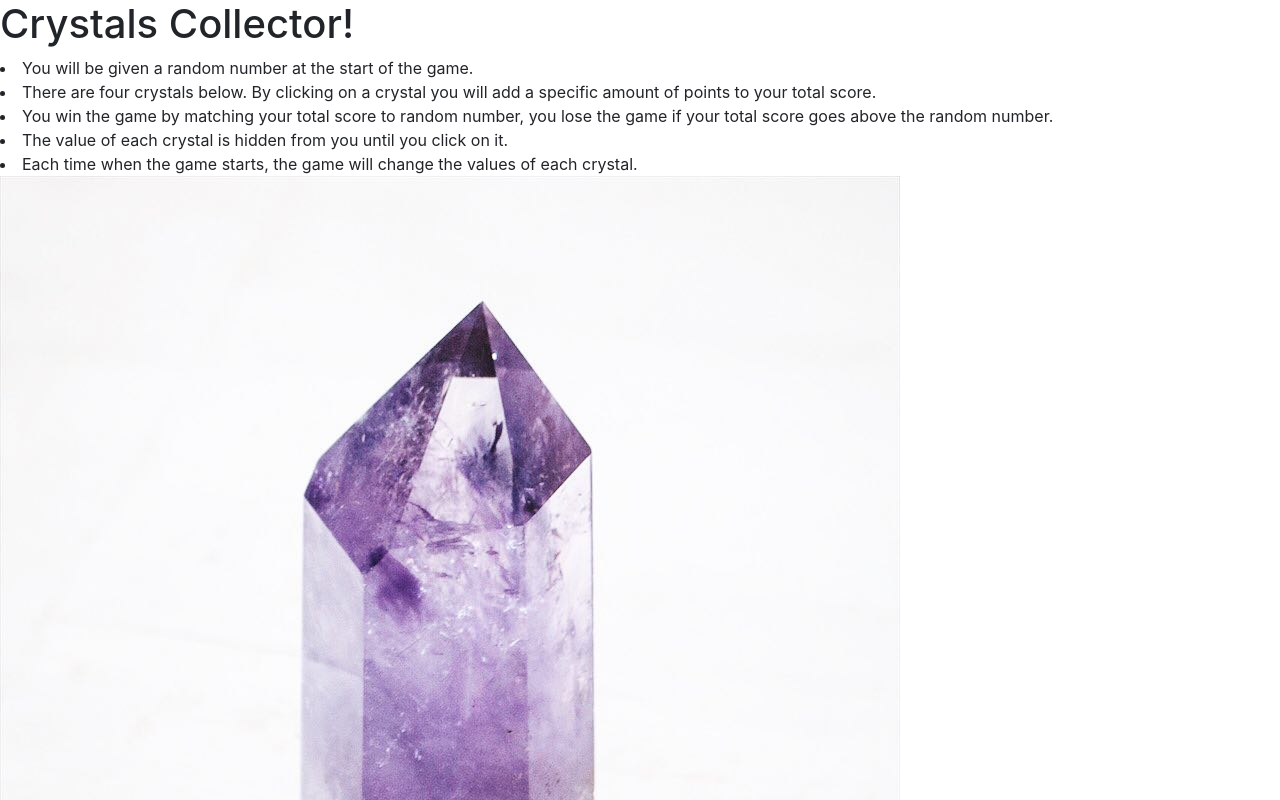
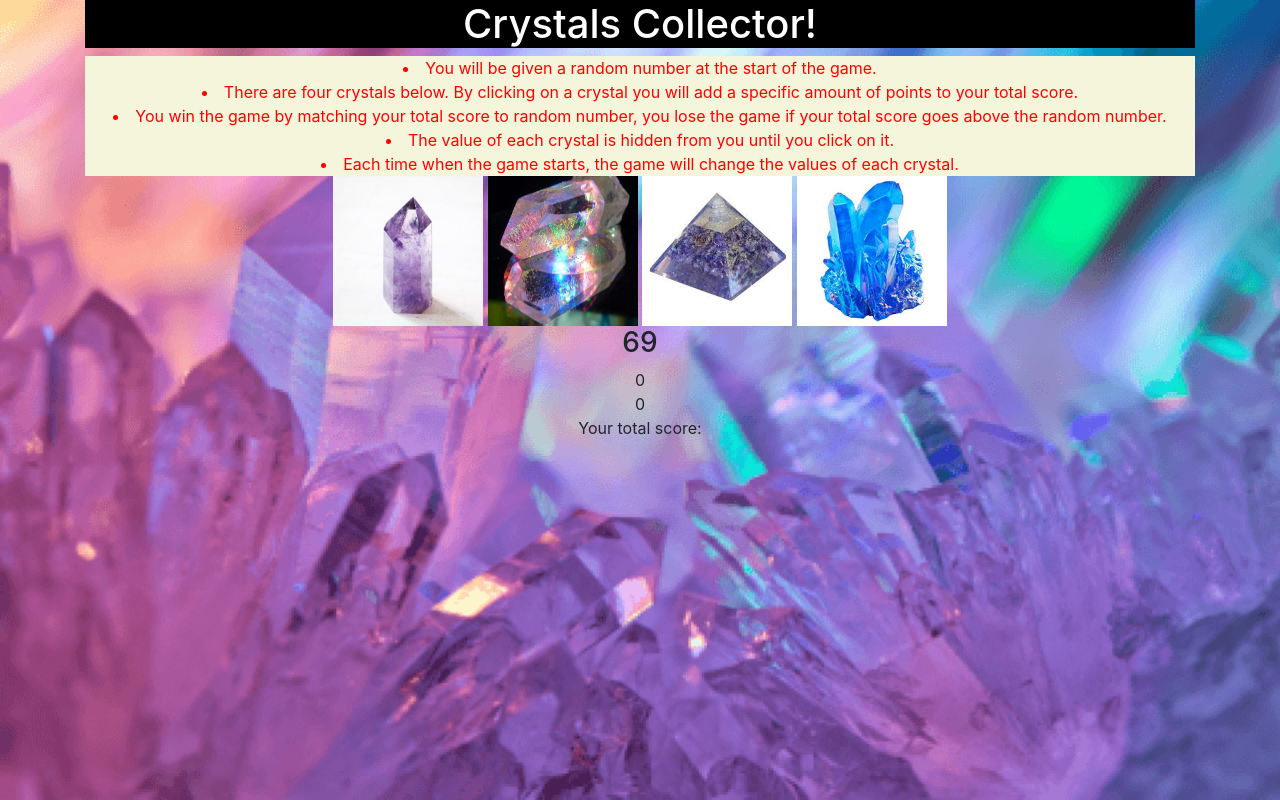
Before and after one commit to CLDavis15/unit-4-game, a plain HTML site: page index.html in a window 1280 px wide. Shown: the top 800 px of the page. Drawn offline with nearby package versions, Linux system fonts and the light colour scheme.

Commit message:
adding css to the game.

```diff
--- a/assets/css/style.css
+++ b/assets/css/style.css
@@ -0,0 +1,31 @@
+body{
+    background-image: url("assets/images/crystal-background.png");
+
+    background-attachment: fixed;
+
+    background-repeat: no-repeat;
+
+    background-size: cover;
+
+    text-align: center;
+
+}
+
+#game-header {
+    color: white;
+
+    background-color: black;
+}
+
+
+
+#game-directions{
+    background-color: beige;
+    color: red;
+}
+
+.image {
+    width: 150px;
+    height: 150px;
+
+}
--- a/assets/javascript/game.js
+++ b/assets/javascript/game.js
@@ -2,7 +2,7 @@ $(document).ready(function(){
 
 
     var targetNumber = Math.floor((Math.random() * 120) + 19);
-    console.log(targetNumber);
+
 
     // the target number needed to win the game.
 
@@ -17,10 +17,11 @@ $(document).ready(function(){
 
 
     var crystalValues = {};
-    crystalValues[1] = Math.floor(Math.random() * 12) + 1);
-    crystalValues[2] = Math.floor(Math.random() * 12) + 1);
-    crystalValues[3] = Math.floor(Math.random() * 12) + 1);
-    crystalValues[4] = Math.floor(Math.random() * 12) + 1);
+
+        crystalValues[1] = Math.floor((Math.random() * 12) + 1);
+        crystalValues[2] = Math.floor((Math.random() * 12) + 1);
+        crystalValues[3] = Math.floor((Math.random() * 12) + 1);
+        crystalValues[4] = Math.floor((Math.random() * 12) + 1);
 
     function reset() {
         targetNumber = Math.floor((Math.random() * 120) + 19);
@@ -28,10 +29,10 @@ $(document).ready(function(){
         $("#number-needed").text(targetNumber);
 
         var crystalValues = {};
-        crystalValues[1] = Math.floor(Math.random() * 12) + 1);
-        crystalValues[2] = Math.floor(Math.random() * 12) + 1);
-        crystalValues[3] = Math.floor(Math.random() * 12) + 1);
-        crystalValues[4] = Math.floor(Math.random() * 12) + 1);
+        crystalValues[1] = Math.floor((Math.random() * 12) + 1);
+        crystalValues[2] = Math.floor((Math.random() * 12) + 1);
+        crystalValues[3] = Math.floor((Math.random() * 12) + 1);
+        crystalValues[4] = Math.floor((Math.random() * 12) + 1);
 
         userTotal = 0;
 
@@ -53,7 +54,7 @@ $(document).ready(function(){
     }
 
 
-    function getCrystalTotal() {
+    function getCrystalTotal(crystalKey) {
         return function(){
             userTotal = userTotal + crystalValues[crystalKey];
             console.log("New userTotal" + userTotal);
--- a/index.html
+++ b/index.html
@@ -5,12 +5,29 @@
     <meta name="viewport" content="width=device-width, initial-scale=1.0">
     <meta http-equiv="X-UA-Compatible" content="ie=edge">
     <title>Crystal Collector</title>
-<!-- Jquery link -->
+
+    <link rel="stylesheet" type="text/css" href="assets/css/style.css"></script>
+
+    <!-- Jquery link -->
     <script src="https://cdnjs.cloudflare.com/ajax/libs/jquery/3.2.1/jquery.min.js"></script>
 
     <!-- Bootstrap link -->
     <link rel="stylesheet" href="https://maxcdn.bootstrapcdn.com/bootstrap/4.0.0/css/bootstrap.min.css">
 
+    <style>
+    body{
+        background-image: url("assets/images/crystal-background.png");
+
+        background-attachment: fixed;
+
+        background-repeat: no-repeat;
+
+        background-size: cover;
+
+        text-align: center;
+
+    }
+    </style>
 
 </head>
 
@@ -19,7 +36,6 @@
     <div class="container">
 
 
-    </div>
         <!-- The Header for the game -->
         <h1 id="game-header">Crystals Collector!</h1>
 
@@ -39,6 +55,7 @@
             <li>Each time when the game starts, the game will change the values of each crystal.</li>
 
         </div>
+
         <div class="buttons">
 
             <img class="image" id="image1" src="assets/images/amethyst+crystal.jpeg">
@@ -47,14 +64,21 @@
             <img class="image" id="image4" src="assets/images/blue+crystal.jpeg">
         </div>
 
-        <h3 id="number-needed">Number to Guess: </h3>
-        <div id="number-wins">Wins: </div>
-        <div id="number-losses">Losses: </div>
-        <div id="total-score">Your total score: </div>
+        <h3 id="number-needed"> Number to Guess: </h3>
+
+        <div id="number-wins"> Wins: </div>
+
+        <div id="number-losses"> Losses: </div>
+
+        <div id="total-score"> Your total score: </div>
+
+    </div>
+
+
 
     <script src="https://cdnjs.cloudflare.com/ajax/libs/jquery/3.2.1/jquery.min.js"></script>
 
-    <script type="text/javascript" src="game.js"></script>
+    <script type="text/javascript" src="assets/javascript/game.js"></script>
 
 
 
```
Also changed, not shown: assets/images/crystal-background.png (added), 1 other file.
